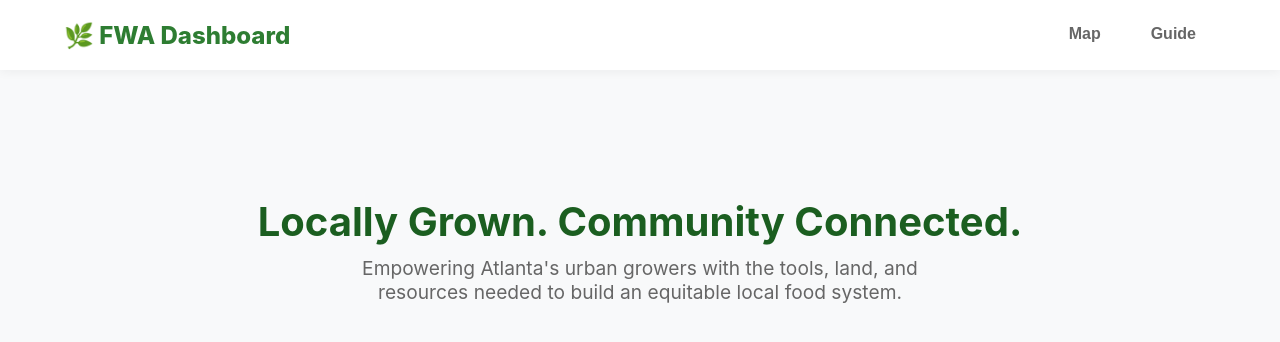
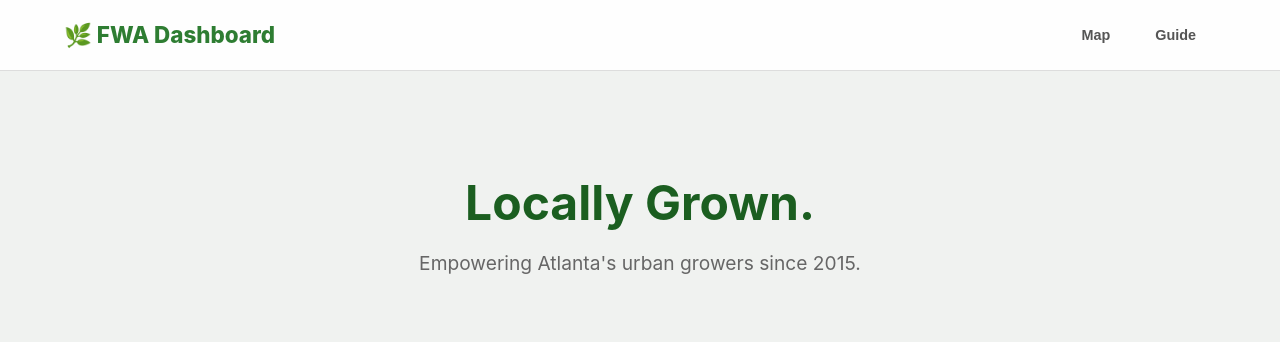
Before and after one commit to Alexis24to7/atlanta-food-dashboard, a plain HTML site: page index.html in a window 1280 px wide. Drawn offline with nearby package versions, Linux system fonts and the light colour scheme.

Commit message:
Update index.html

```diff
--- a/index.html
+++ b/index.html
@@ -11,79 +11,70 @@
         :root {
             --fwa-green: #2e7d32;
             --fwa-dark: #1b5e20;
-            --light-bg: #f8f9fa;
+            --light-bg: #f0f2f0;
         }
 
         body {
-            font-family: -apple-system, BlinkMacSystemFont, "Segoe UI", Roboto, sans-serif;
-            margin: 0; padding: 0; background-color: var(--light-bg); color: #333;
+            font-family: 'Inter', -apple-system, sans-serif;
+            margin: 0; background-color: var(--light-bg); color: #333;
         }
 
-        /* Header Style */
         header {
-            background: white;
+            background: rgba(255, 255, 255, 0.9);
+            backdrop-filter: blur(10px);
             padding: 0 5%;
-            display: flex;
-            justify-content: space-between;
-            align-items: center;
-            height: 70px;
-            box-shadow: 0 2px 10px rgba(0,0,0,0.05);
+            display: flex; justify-content: space-between; align-items: center;
+            height: 70px; border-bottom: 1px solid #ddd;
             position: sticky; top: 0; z-index: 1000;
         }
 
-        .logo {
-            font-size: 1.5rem;
-            font-weight: 800;
-            color: var(--fwa-green);
-            text-decoration: none;
-            cursor: pointer;
+        .logo { font-size: 1.4rem; font-weight: 800; color: var(--fwa-green); cursor: pointer; text-decoration: none; }
+        .nav-tabs { display: flex; gap: 5px; }
+
+        .tab-btn {
+            background: none; border: none; padding: 10px 20px;
+            font-size: 0.9rem; font-weight: 600; color: #555; cursor: pointer;
+            border-radius: 8px; transition: 0.2s;
         }
 
-        /* Navigation Tabs */
-        .nav-tabs { display: flex; gap: 10px; }
+        .tab-btn.active { background: var(--fwa-green); color: white; box-shadow: 0 4px 12px rgba(46, 125, 50, 0.3); }
 
-        .tab-btn {
-            background: none; border: none;
-            padding: 10px 20px;
-            font-size: 1rem; font-weight: 600;
-            color: #666; cursor: pointer;
-            border-bottom: 3px solid transparent;
-            transition: 0.3s;
+        .content-section { display: none; padding: 30px 5%; animation: fadeIn 0.3s; }
+        .active-section { display: block; }
+
+        /* The 3D-ish Map Container */
+        #map-wrapper {
+            perspective: 1000px; /* Gives a sense of depth */
+            margin-top: 20px;
         }
 
-        .tab-btn:hover { color: var(--fwa-green); }
-        .tab-btn.active {
-            color: var(--fwa-green);
-            border-bottom: 3px solid var(--fwa-green);
+        #map-container {
+            background: white;
+            padding: 10px;
+            border-radius: 20px;
+            box-shadow: 0 20px 40px rgba(0,0,0,0.15); /* Deep shadow for 3D pop */
+            transform: rotateX(2deg); /* Subtle tilt */
+            border: 1px solid rgba(0,0,0,0.05);
         }
 
-        /* Content Sections */
-        .content-section { display: none; padding: 40px 5%; animation: fadeIn 0.4s; }
-        .content-section.active-section { display: block; }
+        #map {
+            height: 70vh; /* Fixed height so it loads! */
+            width: 100%;
+            border-radius: 15px;
+        }
 
-        @keyframes fadeIn { from { opacity: 0; } to { opacity: 1; } }
-
-        /* Map Container */
-        #map-container {
-            background: white; padding: 15px; border-radius: 15px;
-            box-shadow: 0 10px 30px rgba(0,0,0,0.1);
-        }
-        #map { height: 65vh; width: 100%; border-radius: 10px; }
-
-        /* Cards for Guide */
         .card {
             background: white; padding: 25px; border-radius: 15px;
-            box-shadow: 0 4px 15px rgba(0,0,0,0.05); margin-bottom: 20px;
+            box-shadow: 0 5px 15px rgba(0,0,0,0.05); margin-bottom: 20px;
         }
 
-        h1 { font-size: 2.5rem; margin-bottom: 10px; color: var(--fwa-dark); }
-        .hero { text-align: center; padding: 60px 0; }
+        @keyframes fadeIn { from { opacity: 0; transform: translateY(10px); } to { opacity: 1; transform: translateY(0); } }
     </style>
 </head>
 <body>
 
 <header>
-    <div class="logo" onclick="showSection('home')">🌿 FWA Dashboard</div>
+    <a class="logo" onclick="showSection('home')">🌿 FWA Dashboard</a>
     <div class="nav-tabs">
         <button class="tab-btn" id="btn-map" onclick="showSection('map-tab')">Map</button>
         <button class="tab-btn" id="btn-guide" onclick="showSection('guide')">Guide</button>
@@ -91,30 +82,25 @@
 </header>
 
 <div id="home" class="content-section active-section">
-    <div class="hero">
-        <h1>Locally Grown. Community Connected.</h1>
-        <p style="font-size: 1.2rem; color: #666; max-width: 600px; margin: auto;">
-            Empowering Atlanta's urban growers with the tools, land, and resources needed to build an equitable local food system.
-        </p>
+    <div style="text-align: center; padding: 40px 0;">
+        <h1 style="font-size: 3rem; color: var(--fwa-dark); margin-bottom: 10px;">Locally Grown.</h1>
+        <p style="font-size: 1.2rem; color: #666;">Empowering Atlanta's urban growers since 2015.</p>
     </div>
 </div>
 
 <div id="map-tab" class="content-section">
-    <div id="map-container">
-        <h2 style="margin-top:0;">Interactive Resource Map</h2>
-        <div id="map"></div>
+    <div id="map-wrapper">
+        <div id="map-container">
+            <div id="map"></div>
+        </div>
     </div>
 </div>
 
 <div id="guide" class="content-section">
     <h1>FWA Resource Guide</h1>
     <div class="card">
-        <h3>🛠 Urban Agriculture Tool Lending</h3>
-        <p>Access high-quality tools like BCS Tractors through our partnership with the Atlanta ToolBank.</p>
-    </div>
-    <div class="card">
-        <h3>🌱 Compost Support</h3>
-        <p>Request healthy soil for your community garden to ensure a productive harvest.</p>
+        <h3>🛠 Tool Lending Hub</h3>
+        <p>Located at the Atlanta ToolBank. Complete your BCS training to start renting.</p>
     </div>
 </div>
 
@@ -122,35 +108,34 @@
 
 <script>
     function showSection(sectionId) {
-        // Hide all sections
         document.querySelectorAll('.content-section').forEach(s => s.classList.remove('active-section'));
-        // Deactivate all buttons
         document.querySelectorAll('.tab-btn').forEach(b => b.classList.remove('active'));
 
-        // Show target section
         document.getElementById(sectionId).classList.add('active-section');
 
-        // Add active class to button if it's not the logo click
         if(sectionId !== 'home') {
             const btnId = sectionId === 'map-tab' ? 'btn-map' : 'btn-guide';
             document.getElementById(btnId).classList.add('active');
         }
 
-        // Map refresh
         if(sectionId === 'map-tab') {
-            setTimeout(() => { map.invalidateSize(); }, 200);
+            // This line fixes the "gray map" or "non-loading map" issue
+            setTimeout(() => { map.invalidateSize(); }, 300);
         }
     }
 
-    // Initialize Map
-    var map = L.map('map').setView([33.7490, -84.3880], 11);
-    L.tileLayer('https://{s}.tile.basemaps.cartocdn.com/light_all/{z}/{x}/{y}{r}.png', {
+    // Initialize Map with a cleaner, high-detail "3D-friendly" tile
+    var map = L.map('map', {
+        scrollWheelZoom: false // Prevents accidental scrolling while browsing the site
+    }).setView([33.7490, -84.3880], 12);
+
+    L.tileLayer('https://{s}.basemaps.cartocdn.com/rastertiles/voyager/{z}/{x}/{y}{r}.png', {
         attribution: '&copy; OpenStreetMap'
     }).addTo(map);
 
-    // Initial markers
-    L.marker([33.7846, -84.4225]).addTo(map).bindPopup('FWA Headquarters');
-    L.marker([33.7431, -84.3725]).addTo(map).bindPopup('Atlanta ToolBank');
+    // FWA Points
+    L.marker([33.7846, -84.4225]).addTo(map).bindPopup('<b>FWA Headquarters</b>');
+    L.marker([33.7431, -84.3725]).addTo(map).bindPopup('<b>Atlanta ToolHub</b>');
 </script>
 
 </body>
```
